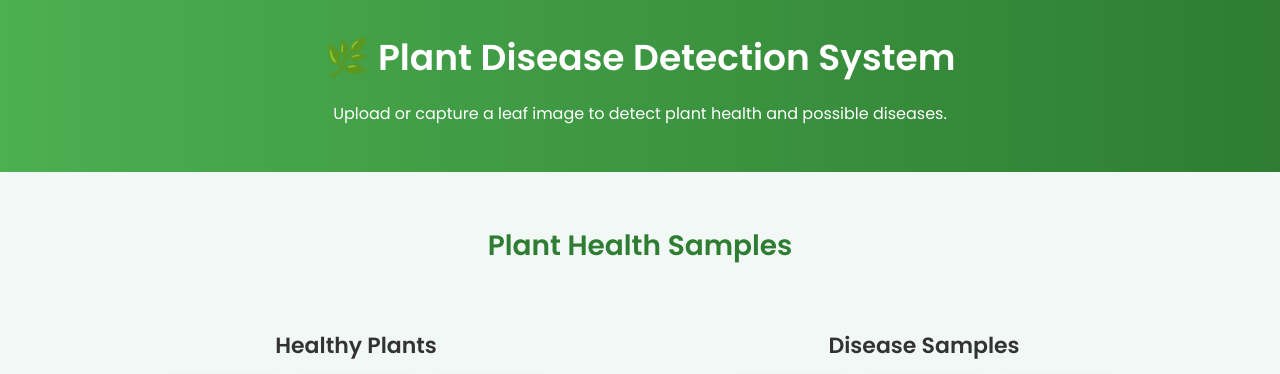
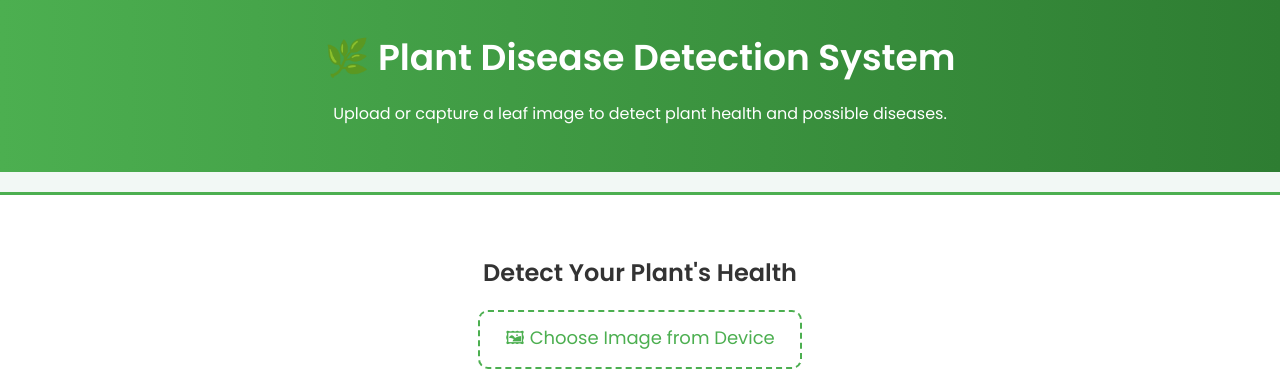
Before and after one commit to Kiranmaichidurala/crop_disease_detection1, a Flask app: template crop disease detection/templates/index.html in a window 1280 px wide. Shown: the top 374 px of the page. Run offline with Flask 3, Linux system fonts and the light colour scheme; the template is opened without the code that fills it, so the values that code supplies are empty.

Commit message:
Refactor HTML structure for plant disease detection

```diff
--- a/crop disease detection/templates/index.html
+++ b/crop disease detection/templates/index.html
@@ -3,72 +3,61 @@
 <head>
 <meta charset="UTF-8">
 <title>Plant Disease Detector</title>
+
 <link rel="stylesheet" href="/static/styles.css">
 
-    <!-- Google Fonts -->
 <link href="https://fonts.googleapis.com/css2?family=Poppins:wght@300;400;600&display=swap" rel="stylesheet">
 </head>
 
 <body>
+
 <header>
 <h1>🌿 Plant Disease Detection System</h1>
 <p>Upload or capture a leaf image to detect plant health and possible diseases.</p>
 </header>
 
-    <!-- Image Gallery Section -->
-    <section class="gallery-section">
-        <h2>Plant Health Samples</h2>
 
-        <div class="gallery-container">
-
-            <!-- Healthy Samples -->
-            <div class="gallery-block">
-                <h3>Healthy Plants</h3>
-                <div class="gallery-row">
-                    <img src="/static/sample/healthy1.jpg" alt="Healthy Plant">
-                    <img src="/static/sample/healthy2.jpg" alt="Healthy Plant">
-                    <img src="/static/sample/healthy3.jpg" alt="Healthy Plant">
-                </div>
-            </div>
-
-            <!-- Unhealthy Samples -->
-            <div class="gallery-block">
-                <h3>Disease Samples</h3>
-                <div class="gallery-row">
-                    <img src="/static/sample/disease1.jpg" alt="Disease Image">
-                    <img src="/static/sample/disease2.jpg" alt="Disease Image">
-                    <img src="/static/sample/disease3.jpg" alt="Disease Image">
-                </div>
-            </div>
-
-        </div>
-    </section>
-
-    <!-- Upload Section -->
 <section class="upload-section">
 <h2>Detect Your Plant's Health</h2>
 
-        <form action="/predict" method="post" enctype="multipart/form-data" class="upload-form">
 
-            <!-- OPTION 1: Choose Image -->
+<!-- DEVICE UPLOAD -->
+<form action="/predict" method="post" enctype="multipart/form-data">
+
+<input type="hidden" name="source" value="file">
+
 <label class="upload-box">
-                <input type="file" name="file" accept="image/*" required>
+<input id="fileUpload" type="file" name="file" accept="image/*" required>
 <span>🖼 Choose Image from Device</span>
 </label>
 
 <br><br>
 
-            <!-- OPTION 2: Click Image (Camera) -->
+<button type="submit">🔍 Predict Disease</button>
+
+</form>
+
+
+<br><br>
+
+
+<!-- CAMERA UPLOAD -->
+<form action="/predict" method="post" enctype="multipart/form-data">
+
+<input type="hidden" name="source" value="camera">
+
 <label class="upload-box">
-                <input type="file" name="file" accept="image/*" capture="environment">
+<input id="cameraCapture" type="file" name="file" accept="image/*" capture="environment" required>
 <span>📸 Click Image Using Camera</span>
 </label>
 
 <br><br>
 
-            <button type="submit" class="predict-btn">🔍 Predict Disease</button>
+<button type="submit">📷 Detect from Camera</button>
 
 </form>
+
+
 </section>
 
 </body>
```
Lines whose indentation alone changed are shown as unchanged.
